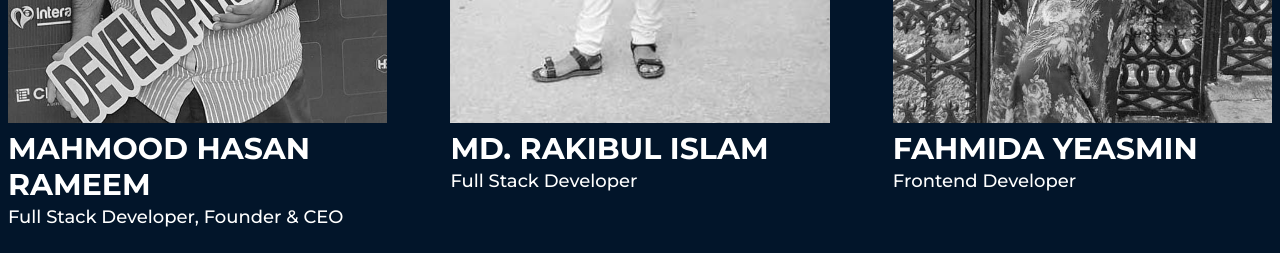
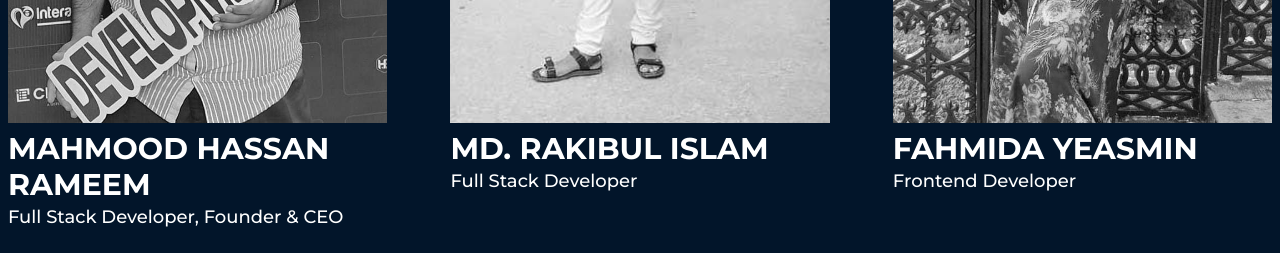
Before and after one commit to rameem2003/rol-studio-bangladesh, a Next.js app: page /teams in a window 1280 px wide. Shown: the part 880-1133 px from the top of the page. Built offline with nearby package versions, Linux system fonts and the light colour scheme.

Commit message:
Corrects typo in team member's name
Fixes a spelling error in the name of a team member to ensure accuracy in displayed information.

```diff
--- a/src/assets/data/teams.js
+++ b/src/assets/data/teams.js
@@ -1,7 +1,7 @@
 export const teams = [
   {
     id: 1,
-    name: "Mahmood Hasan Rameem",
+    name: "Mahmood Hassan Rameem",
     image: "/rameem.jpg",
     role: "Full Stack Developer, Founder & CEO",
   },
```
